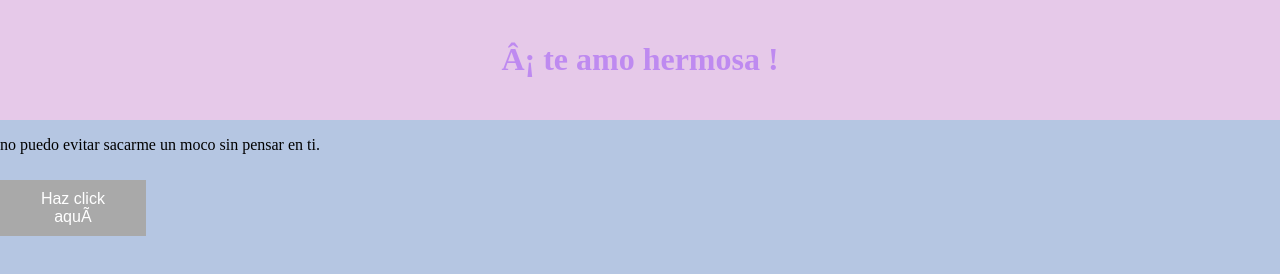
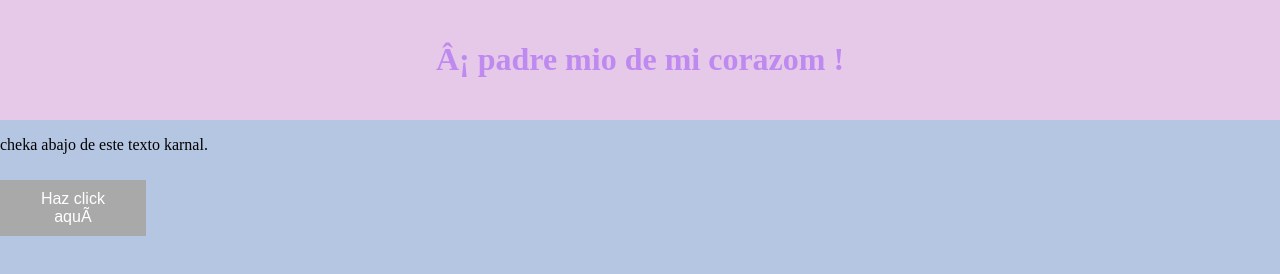
Before and after one commit to alfonzoplata134/turbo-potato, a plain HTML site: page index.html in a window 1280 px wide. Drawn offline with Linux system fonts and the light colour scheme.

Commit message:
Add files via upload

```diff
--- a/index.html
+++ b/index.html
@@ -3,7 +3,7 @@
 <head>
     <meta charset="UFT-8">
     <meta name="viewport" content="width=device-width, initial-scale=1.0">
-    <title> sofia te amo</title>
+    <title> keloke mmgvo</title>
 <style>
     body {
         front-family: Arial, sans-serif;
@@ -34,18 +34,18 @@
 </head>
 <body>
     <header>
-        <h1> ¡ te amo hermosa !</h1>
+        <h1> ¡ padre mio de mi corazom !</h1>
     </header>
 
     <selection>
-        <p>no puedo evitar sacarme un moco sin pensar en ti.</p>
+        <p>cheka abajo de este texto karnal.</p>
         <button onclick="mostrarMensaje()">Haz click aquí</button>
         <p id="mensaje"></p>
     </selection>
 
 <script>
     function mostrarMensaje() {
-        document.getElementById("mensaje").innerText = " te amo preciosa mia.";
+        document.getElementById("mensaje").innerText = " ola wapo.";
     }
 </script>
 
```
